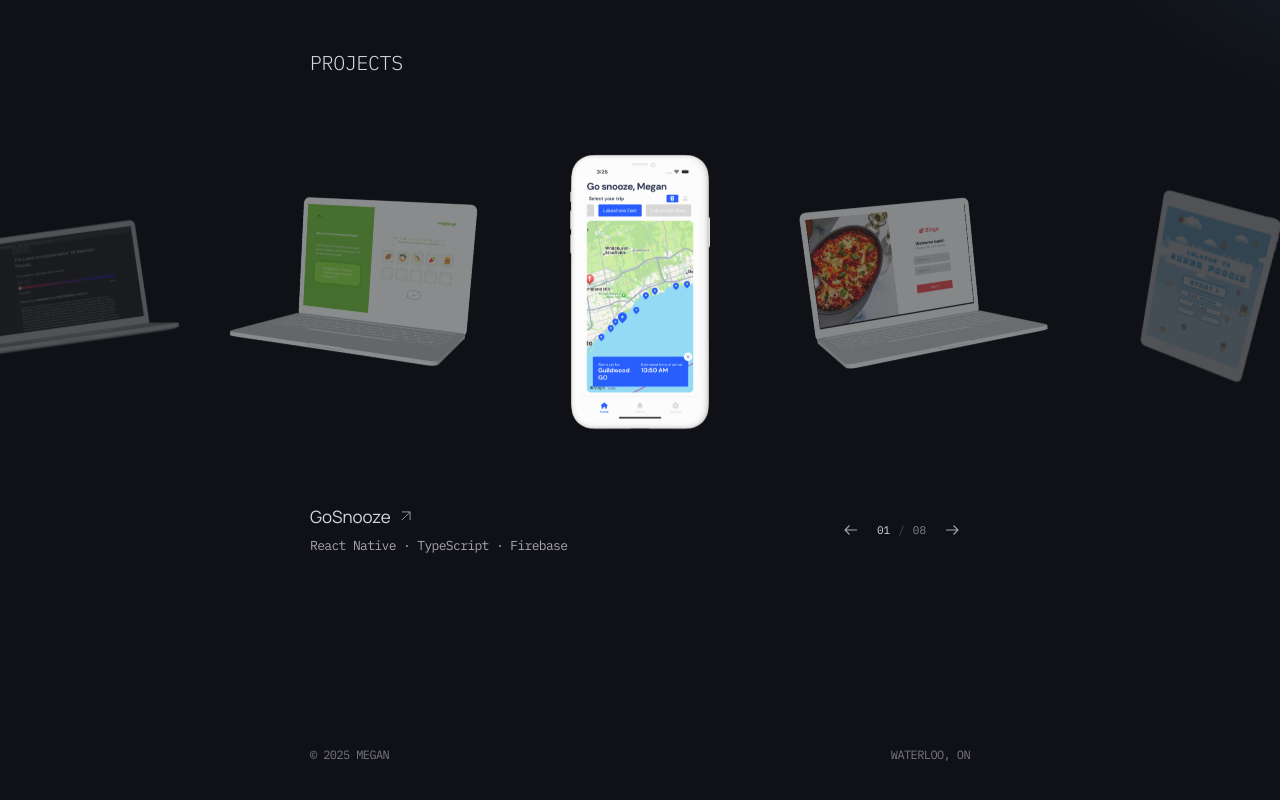
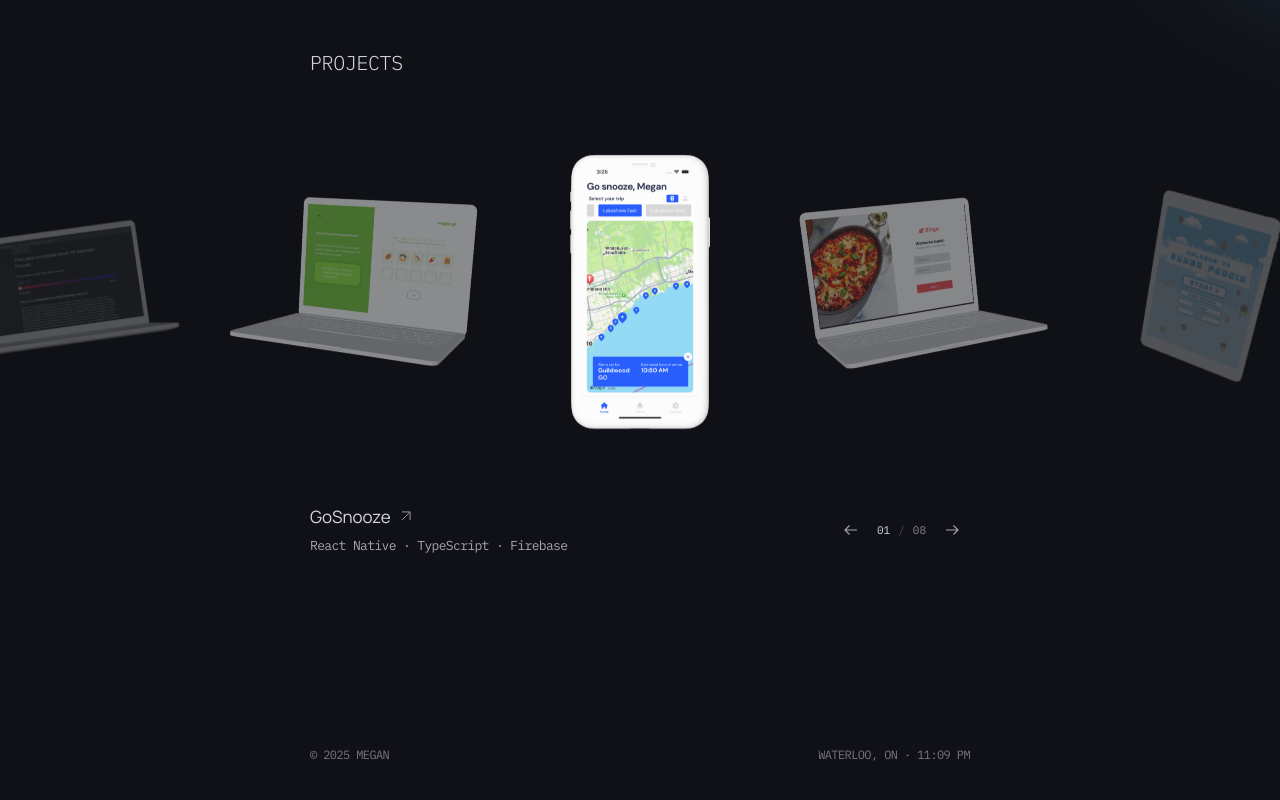
Before and after one commit to meganchun/meganchun.github.io, a React (Create React App) app: page / in a window 1280 px wide. Shown: the part 1790-2590 px from the top of the page. Built offline with nearby package versions, Linux system fonts and the light colour scheme; no server answers; the database is empty.

Commit message:
Add CurrentLocationTime component to display local time

```diff
--- a/src/App.js
+++ b/src/App.js
@@ -5,6 +5,8 @@ import LikeButton from "./components/LikeButton";
 import LikeSky from "./components/LikeSky";
 import StarFlight from "./components/StarFlight";
 import ShootingStars from "./components/ShootingStars";
+import CurrentLocationTime from "./components/CurrentLocationTime";
+import { Location } from "./types/location";
 import sun from "./images/sun.png";
 import comet from "./images/large-comet.png";
 import logo8090 from "./images/8090-logo.png";
@@ -66,7 +68,7 @@ function App() {
         <Carousel3D />
       </section>
     </main>
-    <footer className="content-column footer"><span>© {new Date().getFullYear()} MEGAN</span><span>WATERLOO, ON</span></footer>
+    <footer className="content-column footer"><span>© {new Date().getFullYear()} MEGAN</span><CurrentLocationTime location={Location.Waterloo} /></footer>
     <LikeButton onStarSaved={(star, origin) => setFlight({ star, origin, arrived: false })} />
   </div>;
 }
--- /dev/null
+++ b/src/components/CurrentLocationTime.jsx
@@ -0,0 +1,25 @@
+import React, { useEffect, useState } from 'react';
+
+import { locations } from '../types/location';
+
+/** @param {{ location: import('../types/location').LocationType }} props */
+export default function CurrentLocationTime({ location }) {
+  const { label, timeZone } = locations[location];
+  const formatter = new Intl.DateTimeFormat('en-US', {
+    timeZone, hour: 'numeric', minute: '2-digit', hour12: true,
+  });
+  const [now, setNow] = useState(() => new Date());
+  useEffect(() => {
+    const update = () => setNow(new Date());
+    let timer;
+    const tick = () => {
+      update();
+      timer = setTimeout(tick, 60000 - Date.now() % 60000);
+    };
+    tick();
+    const visible = () => { if (!document.hidden) update(); };
+    document.addEventListener('visibilitychange', visible);
+    return () => { clearTimeout(timer); document.removeEventListener('visibilitychange', visible); };
+  }, []);
+  return <span className="footer-location">{label} · <time dateTime={now.toISOString()} aria-label={`${location} local time: ${formatter.format(now)}`}>{formatter.format(now)}</time></span>;
+}
--- a/src/index.css
+++ b/src/index.css
@@ -109,6 +109,9 @@ h2 { margin: 0; font: 300 20px/1.4 "IBM Plex Mono", monospace; letter-spacing: -
 .carousel-controls button svg { width: 18px; height: 18px; }
 .carousel-controls button:hover { color: var(--text); background: #ffffff08; }
 .footer { display: flex; justify-content: space-between; gap: 20px; margin-top: 185px; font: 400 12px/1.5 var(--font-mono); color: #777680; }
+.footer-location { white-space: nowrap; }
+.footer time { font-variant-numeric: tabular-nums; }
+@media (max-width: 380px) { .footer { flex-wrap: wrap; gap: 10px; } }
 .star-button-wrapper { position: fixed; bottom: calc(20px + env(safe-area-inset-bottom, 0px)); left: 50%; transform: translateX(-50%); z-index: 10; display: flex; flex-direction: column; align-items: center; margin: 0; text-align: center; width: min(420px, calc(100% - 48px)); }
 .star-button { display: flex; justify-content: center; align-items: center; gap: 9px; min-height: 44px; border: 1px solid #ffffff14; border-radius: 24px; padding: 9px 16px; background: linear-gradient(180deg, #292a31, #202127); color: #dedde5; font-size: 15px; font-weight: 500; line-height: 1.4; box-shadow: 0 4px 16px #0003, inset 0 1px 0 #ffffff05; cursor: pointer; transition: border-color .2s, box-shadow .2s, transform .2s; }
 .star-button:hover:not(:disabled) { border-color: #b6c3ff40; box-shadow: 0 4px 20px #0004, 0 0 16px #a3baff0c; transform: translateY(-1px); }
--- /dev/null
+++ b/src/types/location.js
@@ -0,0 +1,15 @@
+export const Location = Object.freeze({
+  SanFrancisco: 'San Francisco',
+  Toronto: 'Toronto',
+  Waterloo: 'Waterloo',
+  NewYork: 'New York',
+});
+
+/** @typedef {typeof Location[keyof typeof Location]} LocationType */
+
+export const locations = {
+  [Location.SanFrancisco]: { label: 'SAN FRANCISCO, CA', timeZone: 'America/Los_Angeles' },
+  [Location.Toronto]: { label: 'TORONTO, ON', timeZone: 'America/Toronto' },
+  [Location.Waterloo]: { label: 'WATERLOO, ON', timeZone: 'America/Toronto' },
+  [Location.NewYork]: { label: 'NEW YORK, NY', timeZone: 'America/New_York' },
+};
```
Also changed, not shown: 2 other files (tests, documents, lock files or other folders).
